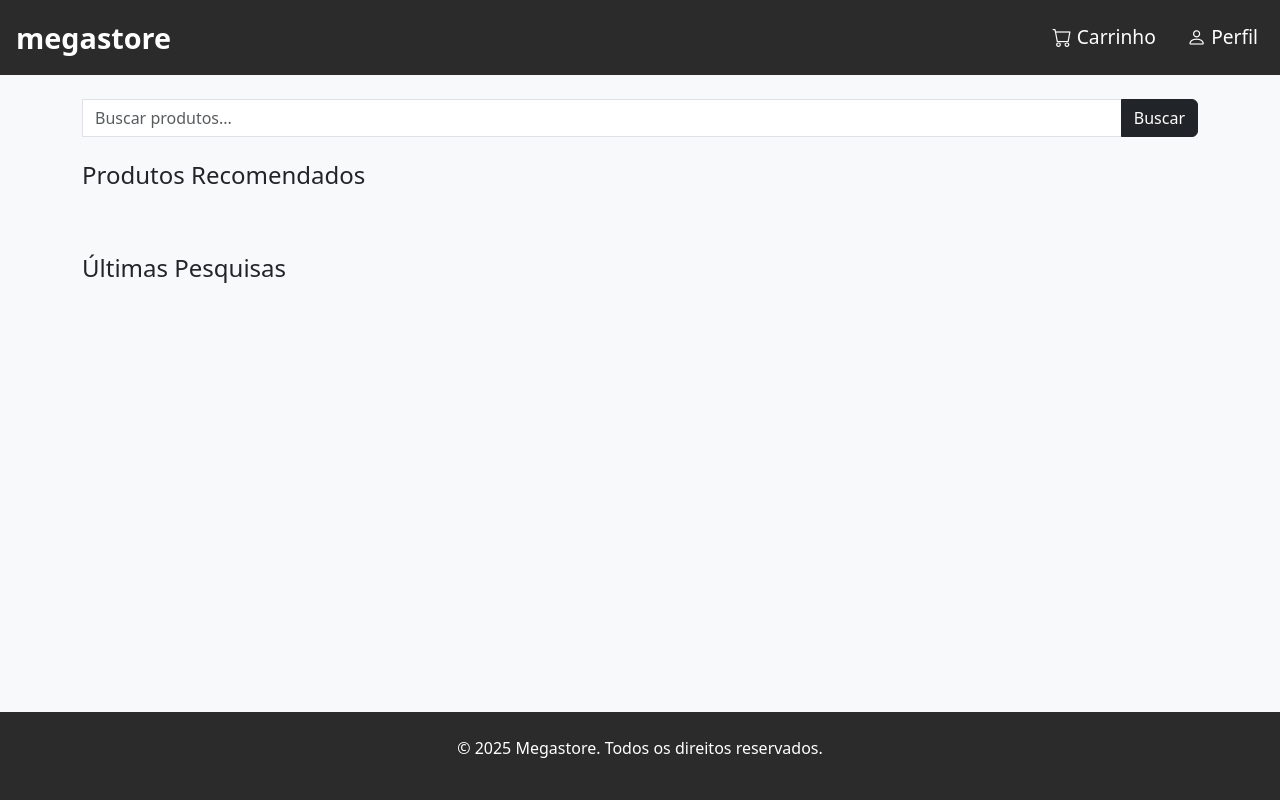
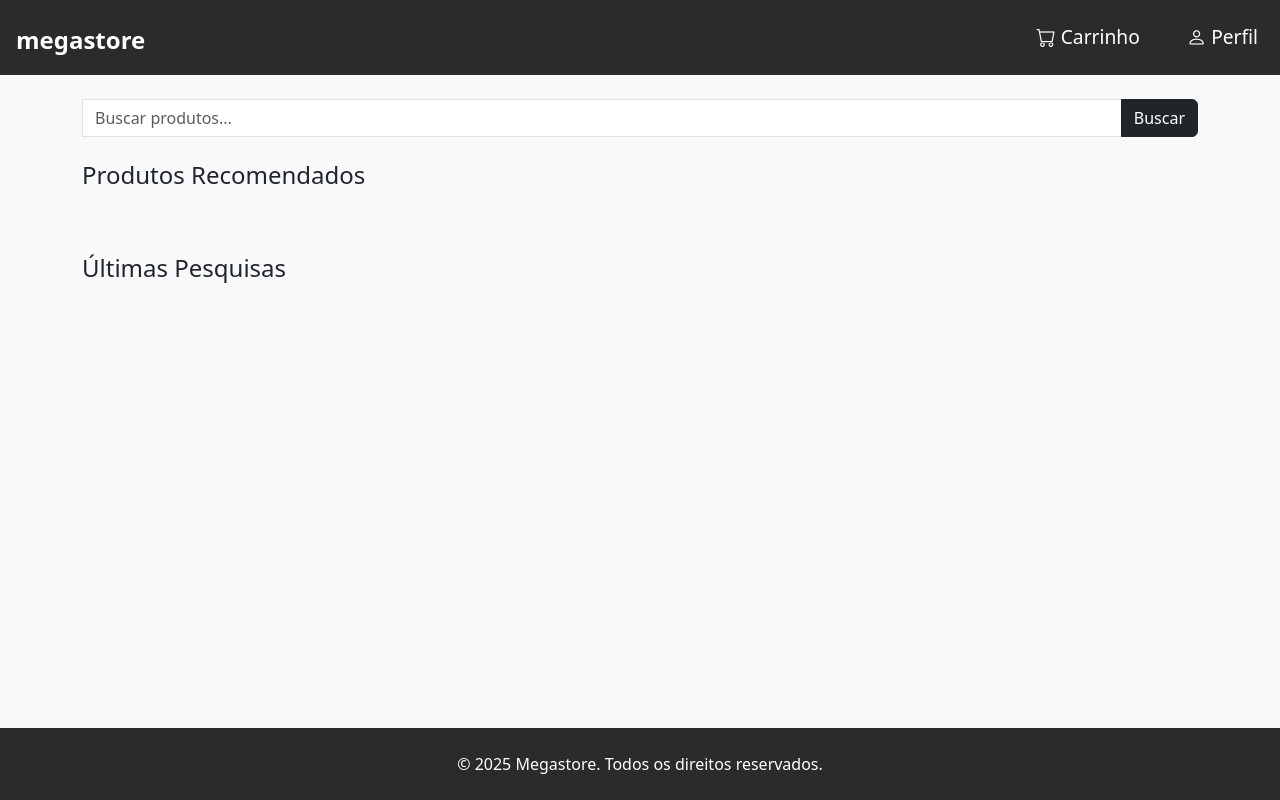
Before and after one commit to WilliamKerpen/MegaStore-Rust, a Flask app: page / in a window 1280 px wide. Run offline with Flask 3, Linux system fonts and the light colour scheme.

Commit message:
js corrigido e funcionando

```diff
--- a/app/__init__.py
+++ b/app/__init__.py
@@ -2,9 +2,8 @@ from flask import Flask
 from flask_sqlalchemy import SQLAlchemy
 from flask_migrate import Migrate
 from dotenv import load_dotenv
+import os
 
-
-import os
 load_dotenv('.env')
 
 app = Flask(__name__)
@@ -12,11 +11,14 @@ app.config['SQLALCHEMY_DATABASE_URI'] = os.getenv('DATABASE_URI')
 app.config['SQLALCHEMY_TRACK_MODIFICATIONS'] = False
 app.config['SECRET_KEY'] = os.getenv('SECRET_KEY')
 
-
 db = SQLAlchemy(app)
 migrate = Migrate(app, db)
 
-
+# ✅ Política de segurança para permitir scripts locais
+@app.after_request
+def aplicar_csp(response):
+    response.headers['Content-Security-Policy'] = "script-src 'self';"
+    return response
 
 from app.views import index
 from app.models import Produtos
--- a/app/static/scripts/scripts.js
+++ b/app/static/scripts/scripts.js
@@ -1,21 +1,44 @@
-// Salvar termo
+document.addEventListener('DOMContentLoaded', () => {
+  const form = document.querySelector('form');
+  const input = document.querySelector('input[name="termo"]');
+  const container = document.getElementById('ultimas-pesquisas');
+
+  // Salvar termo no localStorage
   function salvarPesquisa(termo) {
     let pesquisas = JSON.parse(localStorage.getItem('pesquisas')) || [];
-  if (!pesquisas.includes(termo)) {
+    termo = termo.trim();
+    if (termo && !pesquisas.includes(termo)) {
       pesquisas.unshift(termo);
       if (pesquisas.length > 5) pesquisas.pop();
       localStorage.setItem('pesquisas', JSON.stringify(pesquisas));
     }
   }
 
-// Exibir pesquisas
+  // Exibir pesquisas na tela
   function mostrarPesquisas() {
     let pesquisas = JSON.parse(localStorage.getItem('pesquisas')) || [];
-  const container = document.getElementById('ultimas-pesquisas');
     container.innerHTML = '';
     pesquisas.forEach(p => {
-    container.innerHTML += `<div class="col-md-3"><div class="search-card text-center"><p>${p}</p></div></div>`;
+      const col = document.createElement('div');
+      col.className = 'col-md-3';
+      col.innerHTML = `
+        <div class="search-card text-center">
+          <p>${p}</p>
+        </div>
+      `;
+      container.appendChild(col);
     });
   }
 
+  // Evento de envio do formulário
+  if (form && input) {
+    form.addEventListener('submit', () => {
+      salvarPesquisa(input.value);
+    });
+  }
+
+  // Inicializar exibição
+  mostrarPesquisas();
+
   console.log("JS carregado com sucesso!");
+});
--- a/app/templates/index.html
+++ b/app/templates/index.html
@@ -4,26 +4,32 @@
   <meta charset="UTF-8">
   <meta name="viewport" content="width=device-width, initial-scale=1">
   <title>Megastore</title>
+
+  <!-- Bootstrap & Icons -->
   <link href="https://cdn.jsdelivr.net/npm/bootstrap@5.3.0/dist/css/bootstrap.min.css" rel="stylesheet">
   <link href="https://cdn.jsdelivr.net/npm/bootstrap-icons@1.10.5/font/bootstrap-icons.css" rel="stylesheet">
+
+  <!-- Estilos personalizados -->
   <link rel="stylesheet" href="{{ url_for('static', filename='css/style.css') }}">
+</head>
 
-</head>
-<body class="d-flex flex-column">
+<body class="d-flex flex-column min-vh-100">
 
   <!-- Header -->
-  <header class="d-flex justify-content-between align-items-center p-3">
-    <div class="logo"><a href="{{url_for('index')}}">megastore</a></div>
+  <header class="d-flex justify-content-between align-items-center p-3" style="background-color: #2b2b2b;">
+    <div class="logo">
+      <a href="{{ url_for('index') }}" class="text-white text-decoration-none fs-4 fw-bold">megastore</a>
+    </div>
     <div>
-      <button class="icon-btn"><i class="bi bi-cart"></i> Carrinho</button>
-      <button class="icon-btn"><i class="bi bi-person"></i> Perfil</button>
+      <button class="icon-btn text-white me-3"><i class="bi bi-cart"></i> Carrinho</button>
+      <button class="icon-btn text-white"><i class="bi bi-person"></i> Perfil</button>
     </div>
   </header>
 
   <!-- Search Bar -->
   <section class="search-bar container my-4">
     <form method="POST" class="input-group">
-        <input type="text" name="termo" class="form-control" placeholder="Buscar produtos...">
+      <input type="text" name="termo" class="form-control" placeholder="Buscar produtos..." aria-label="Buscar produtos">
       <button class="btn btn-dark" type="submit">Buscar</button>
     </form>
   </section>
@@ -59,12 +65,11 @@
   </section>
 
   <!-- Footer -->
-  <footer class="text-center p-4">
-    <p>&copy; 2025 Megastore. Todos os direitos reservados.</p>
+  <footer class="text-center p-4 mt-auto" style="background-color: #2b2b2b; color: white;">
+    <p class="mb-0">&copy; 2025 Megastore. Todos os direitos reservados.</p>
   </footer>
 
-
+  <!-- Scripts -->
   <script src="{{ url_for('static', filename='scripts/scripts.js') }}"></script>
-
 </body>
 </html>
--- a/app/views.py
+++ b/app/views.py
@@ -21,8 +21,3 @@ def index():
         produtos = Produtos.query.order_by(Produtos.created_at.desc()).limit(8).all()
 
     return render_template('index.html', produtos_recomendados=produtos, ultimas_pesquisas=[termo] if termo else [])
-
-@app.after_request
-def aplicar_csp(response):
-    response.headers['Content-Security-Policy'] = "script-src 'self';"
-    return response
```
Lines whose indentation alone changed are shown as unchanged.
